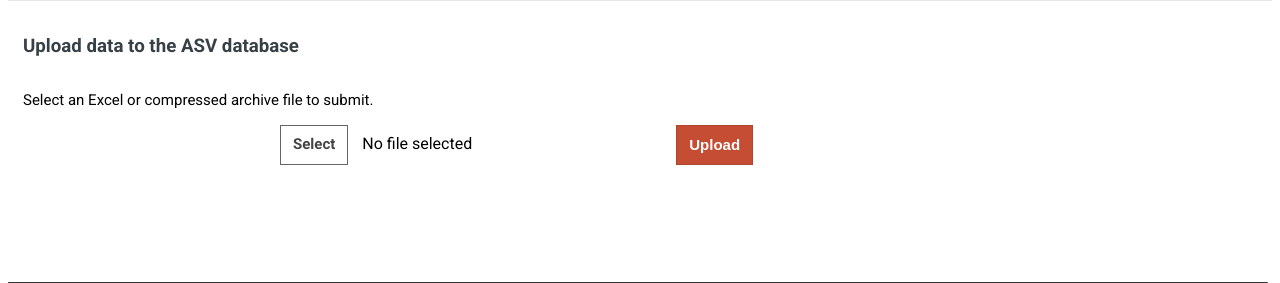
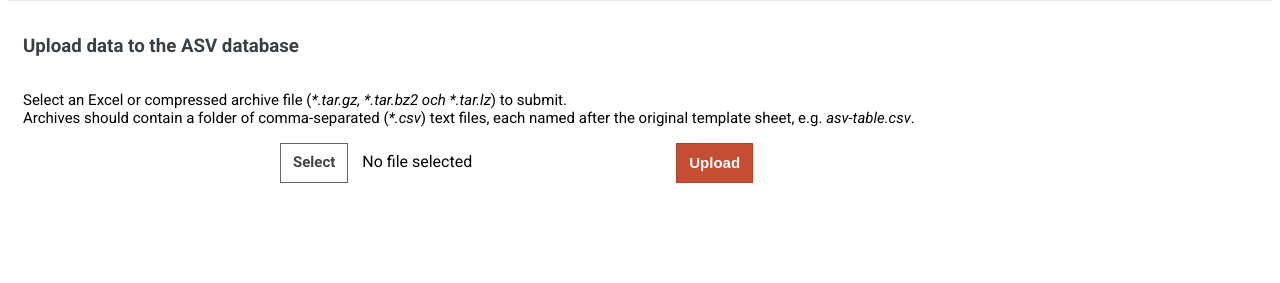
Before and after one commit to biodiversitydata-se/mol-mod, a Flask app: template molmod/templates/upload.html in a window 1280 px wide. Shown: the part 471-754 px from the top of the page. Run offline with Flask 2, Linux system fonts and the light colour scheme; the template is opened without the code that fills it: values that come from a table or form of the project are taken from there, others are empty; parts of the project's set-up code (start-up, migrations or seed data) failed here and were passed over; some libraries are stand-ins or nearby versions.

Commit message:
Add info on submitting archives instead of Excel

```diff
--- a/molmod/templates/upload.html
+++ b/molmod/templates/upload.html
@@ -5,7 +5,8 @@
         <br>
         <h3>Upload data to the ASV database</h3>
         <br>
-        <p>Select an Excel or compressed archive file to submit.
+        <p>Select an Excel or compressed archive file (<i>*.tar.gz, *.tar.bz2 och *.tar.lz</i>) to submit.
+            <br>Archives should contain a folder of comma-separated (<i>*.csv</i>) text files, each named after the original template sheet, e.g. <i>asv-table.csv</i>.
        </p>
     </div>
     <form method='post' id='form' enctype='multipart/form-data'>
```
